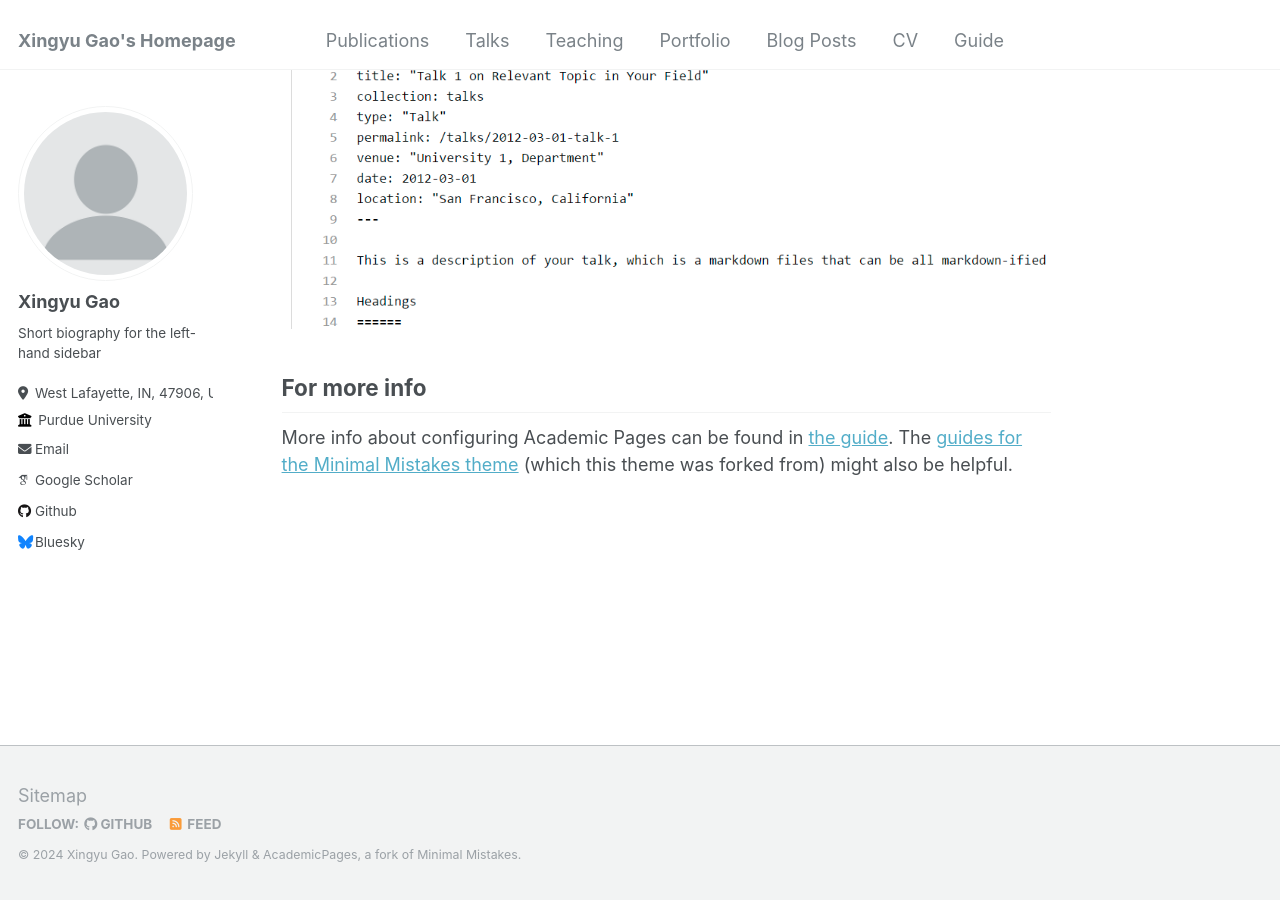
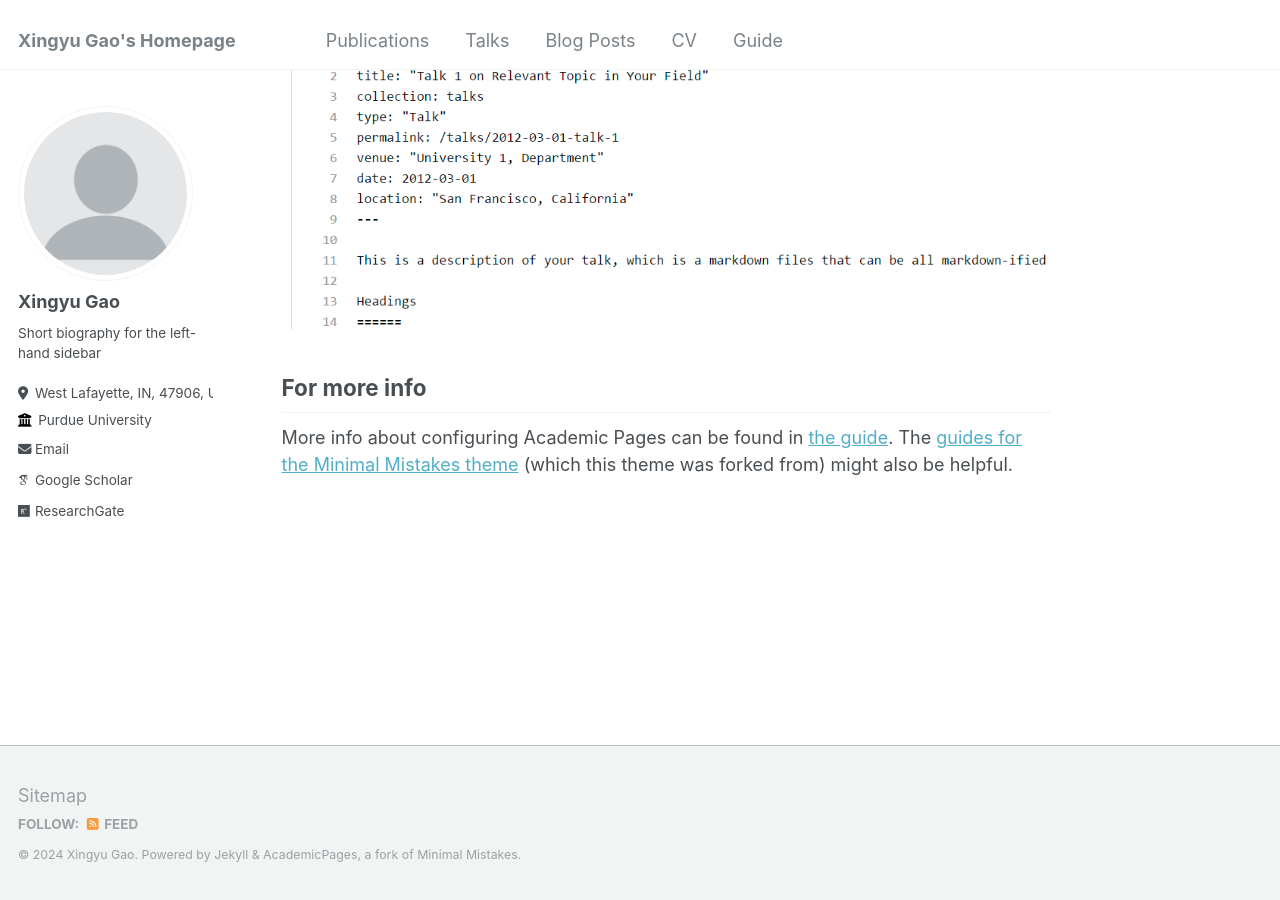
Before and after one commit to XingyuGao1996/XingyuGao1996.github.io, a Jekyll site: the page built from _pages/about.md, in a window 1280 px wide and 900 px high, scrolled down 2660 px. Built offline with Jekyll 4.4.1, drawn with Linux system fonts in a browser that asks for light colours; some web fonts are replaced.

Commit message:
Xingyu Gao

```diff
--- a/_config.yml
+++ b/_config.yml
@@ -12,9 +12,9 @@
 title_separator          : "-"
 name                     : &name "Xingyu Gao"
 description              : &description "personal description"
-url                      : https://academicpages.github.io # the base hostname & protocol for your site e.g. "https://mmistakes.github.io"
+url                      : https://XingyuGao1996.github.io # the base hostname & protocol for your site e.g. "https://mmistakes.github.io"
 baseurl                  : "" # the subpath of your site, e.g. "/blog"
-repository               : "academicpages/academicpages.github.io"
+repository               : "XingyuGao1996/XingyuGao1996.github.io"
 
 # Site Author - The following control what appear as part of the author content on the side bar.
 #               If a field is blank the icon and link will not appear, otherwise it will be shown.
@@ -37,18 +37,18 @@
  #  orcid            : "http://orcid.org/yourorcidurl"
  # semantic         : # URL
  # pubmed           : "https://www.ncbi.nlm.nih.gov/pubmed/?term=john+snow"
-#  researchgate     : "https://www.researchgate.net/profile/Xingyu-Gao-4"
+  researchgate     : "https://www.researchgate.net/profile/Xingyu-Gao-4"
 
   # Repositories and software development
   bitbucket        : # Username - Update with your username on the site
   codepen          : # Username
   dribbble         : # Username
-  github           : "academicpages"
+  github           : #"academicpages"
   kaggle           : # Username
   stackoverflow    : # User number or user number and name (i.e., use "1" or "1/jeff-atwood")
 
   # Social media
-  bluesky          : "bsky.app" # Replace this with you Bluesky username
+  bluesky          : # "bsky.app" # Replace this with you Bluesky username
   facebook         : # Username
   flickr           : # Username
   foursquare       : # Username
```
Also changed, not shown: _data/navigation.yml (+4 -4 lines).
